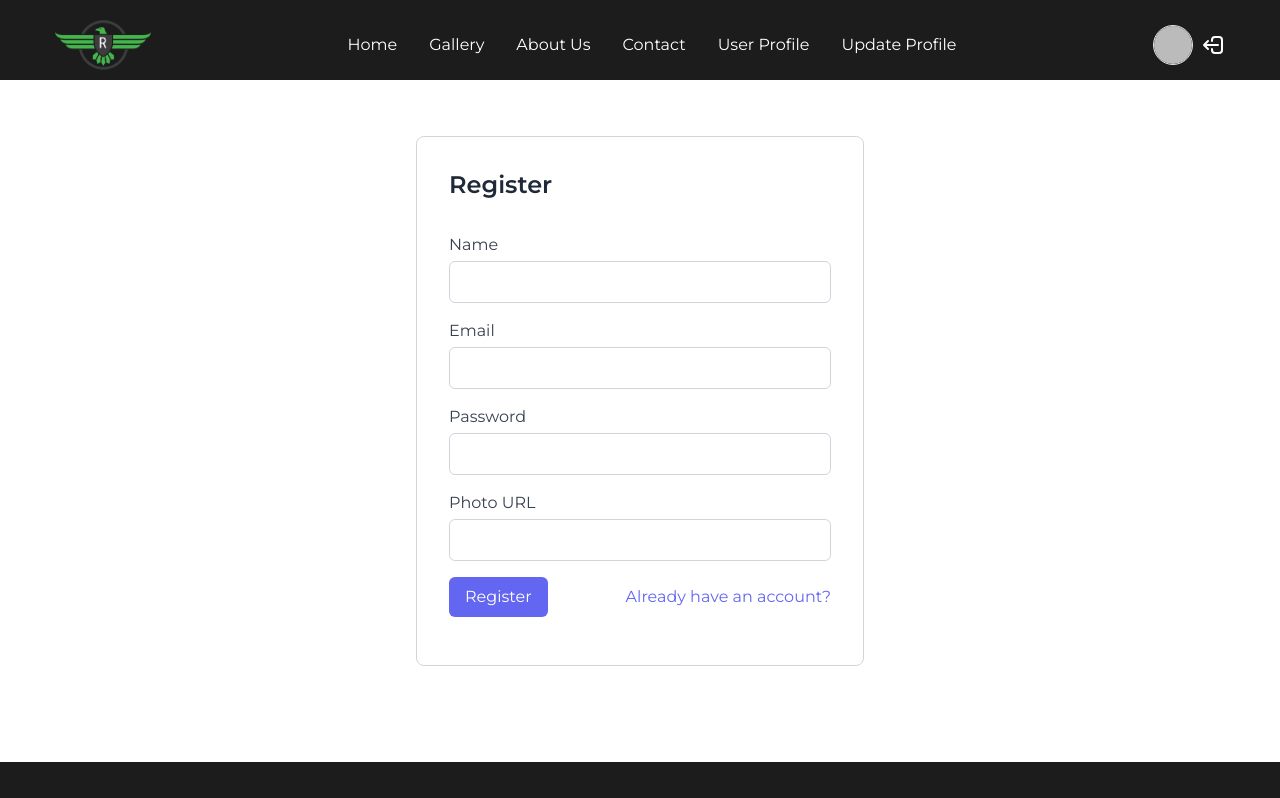
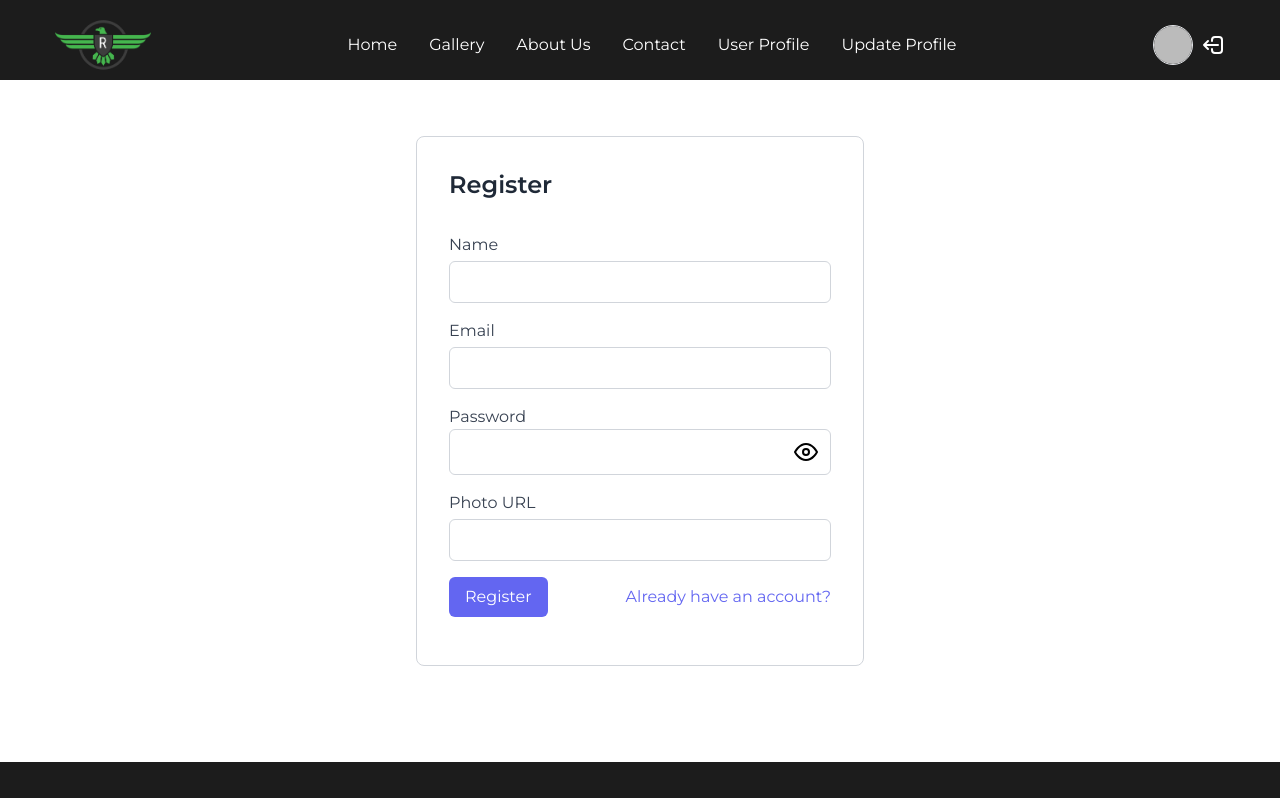
Before and after one commit to Suzon-ali/rent-me, a React (Vite) app: page /register in a window 1280 px wide. Shown: the top 798 px of the page. Built offline with nearby package versions, Linux system fonts and the light colour scheme; no server answers; sample sign-in values are in the browser's storage.

Commit message:
eye icon added

```diff
--- a/src/Pages/Login.jsx
+++ b/src/Pages/Login.jsx
@@ -1,14 +1,15 @@
 
-import { useContext } from "react";
+import { useContext, useState } from "react";
 import { Link, useNavigate } from "react-router-dom";
 import { AuthContext } from '../providers/AuthProvider';
-import Loading from "../utility/Loaders/Loading";
 import { Helmet } from "react-helmet";
+import toast from "react-hot-toast";
 
 function Login() {
 
-  const {signIn, user, loading, signInWithGoogle, signInWithGithub} = useContext(AuthContext);
+  const {signIn, signInWithGoogle, signInWithGithub} = useContext(AuthContext);
   const navigate = useNavigate();
+  const [lodingError, setLoginError] = useState('');
 
   const handleLogin = (e) => {
     e.preventDefault();
@@ -19,10 +20,11 @@ function Login() {
 
     signIn(email, password)
     .then(()=>{
-      navigate('/')
+      navigate('/');
+      toast.success("Logged in succesfully!");
     })
     .catch(error =>{
-      console.log(error)
+      setLoginError(error.message)
     })
 
   };
@@ -30,27 +32,21 @@ function Login() {
   const handleGoogleSignIn = () =>{
     signInWithGoogle()
     .then(()=>{
-      navigate('/')
+      navigate('/');
+      toast.success("Logged in succesfully!")
     })
-    .catch(error=>console.log(error))
+    .catch(error=>setLoginError(error.message))
   }
 
   const handleGithubSignIn = () =>{
     signInWithGithub()
     .then(()=>{
-      navigate('/')
+      navigate('/');
+      toast.success("Logged in succesfully!")
     })
     .catch(error =>  {
-      console.log(error)
+      setLoginError(error.message)
     })
-  }
-
-  if(loading){
-    return <Loading />
-  }
-
-  if(user){
-    navigate('/')
   }
 
 
@@ -75,6 +71,7 @@ function Login() {
             <button type="submit" className="bg-success/80 text-white px-4 py-2 rounded-md hover:bg-success focus:outline-none focus:bg-success">Login</button>
             <a href="#" className="text-indigo-500 hover:text-indigo-700">Forgot Password?</a>
           </div>
+          {lodingError && <p>{lodingError}</p>}
           <div className="flex justify-center items-center space-x-4">
             <button onClick={handleGoogleSignIn} type="button" className="bg-red-500 text-white px-4 py-2 rounded-md hover:bg-red-600 focus:outline-none focus:bg-red-600">Google</button>
             <button onClick={handleGithubSignIn} type="button" className="bg-gray-800 text-white px-4 py-2 rounded-md hover:bg-gray-900 focus:outline-none focus:bg-gray-900">GitHub</button>
--- a/src/Pages/Register.jsx
+++ b/src/Pages/Register.jsx
@@ -9,26 +9,27 @@ function Register() {
   const { createUser, user } = useContext(AuthContext);
   const navigate = useNavigate();
 
-  const [passwordError, setPasswordError] = useState('');
+  const [passwordError, setPasswordError] = useState("");
+  const [showPassword, setShowPassword] = useState(false);
 
   const handleRegister = (e) => {
     e.preventDefault();
 
     const form = new FormData(e.currentTarget);
-    const email = form.get('email');
-    const name = form.get('name');
-    const password = form.get('password');
-    const photoUrl = form.get('photoUrl');
+    const email = form.get("email");
+    const name = form.get("name");
+    const password = form.get("password");
+    const photoUrl = form.get("photoUrl");
 
     const passwordRegex = /^(?=.*[a-z])(?=.*[A-Z])(?=.*\d).{6,}$/;
     if (!passwordRegex.test(password)) {
       setPasswordError(
-        'Password must contain at least 6 characters, including one uppercase letter and one lowercase letter.'
+        "Password must contain at least 6 characters, including one uppercase letter and one lowercase letter."
       );
       return;
     }
 
-    setPasswordError('');
+    setPasswordError("");
 
     createUser(email, password)
       .then((result) => {
@@ -37,15 +38,21 @@ function Register() {
           photoURL: photoUrl,
         })
           .then(() => {
-            navigate('/');
-            toast.success('Registration successful!');
+            navigate("/");
+            toast.success("Registration successful!");
           })
-          .catch((error) => console.log(error));
+          .catch((error) => {
+            toast.success(error.message);
+          });
       })
       .catch((error) => {
         setPasswordError(error.message);
       });
   };
+
+  const handleShowPassword = () =>{
+    setShowPassword(!showPassword);
+  }
 
   return (
     <>
@@ -54,7 +61,9 @@ function Register() {
       </Helmet>
       <div className="flex justify-center items-center h-auto pt-10 mt-24">
         <div className="w-full max-w-md bg-white p-8 rounded-lg border border-gray-300">
-        <h2 className="text-2xl font-semibold text-gray-800 mb-8">Register</h2>
+          <h2 className="text-2xl font-semibold text-gray-800 mb-8">
+            Register
+          </h2>
           <form onSubmit={handleRegister}>
             <div className="mb-4">
               <label htmlFor="name" className="block text-gray-700">
@@ -84,13 +93,77 @@ function Register() {
               <label htmlFor="password" className="block text-gray-700">
                 Password
               </label>
+              <div className="flex gap-2 border border-gray-300 rounded-md ">
                 <input
-              type="password"
+                  type={showPassword ? "text" : 'password'}
                   id="password"
                   name="password"
-              className="mt-1 px-4 py-2 w-full border border-gray-300 rounded-md focus:outline-none focus:border-indigo-500"
+                  className="mt-1 px-4 py-2 w-full focus:outline-none focus:border-indigo-500 rounded-lg"
                   required
                 />
+
+                <span onClick={handleShowPassword} className="flex justify-center items-center mr-3 cursor-pointer">
+                  {showPassword ? (
+                    <svg
+                      xmlns="http://www.w3.org/2000/svg"
+                      width="25"
+                      height="25"
+                      viewBox="0 0 25 25"
+                      fill="none"
+                    >
+                      <g clipPath="url(#clip0_73_97)">
+                        <path
+                          d="M18.73 18.0377C17.0206 19.3407 14.9391 20.0625 12.79 20.0977C5.79004 20.0977 1.79004 12.0977 1.79004 12.0977C3.03393 9.77958 4.75917 7.75429 6.85004 6.15768M10.69 4.33768C11.3784 4.17656 12.0831 4.09602 12.79 4.09768C19.79 4.09768 23.79 12.0977 23.79 12.0977C23.183 13.2333 22.4591 14.3024 21.63 15.2877M14.91 14.2177C14.6354 14.5124 14.3042 14.7488 13.9362 14.9128C13.5682 15.0768 13.1709 15.1649 12.7681 15.172C12.3653 15.1792 11.9652 15.1051 11.5916 14.9542C11.2181 14.8033 10.8788 14.5787 10.5939 14.2938C10.309 14.009 10.0844 13.6696 9.93355 13.2961C9.78266 12.9225 9.70857 12.5224 9.71567 12.1196C9.72278 11.7168 9.81095 11.3195 9.97492 10.9515C10.1389 10.5835 10.3753 10.2523 10.67 9.97768"
+                          stroke="black"
+                          strokeWidth="2"
+                          strokeLinecap="round"
+                          strokeLinejoin="round"
+                        />
+                        <path
+                          d="M1.79004 1.09766L23.79 23.0977"
+                          stroke="black"
+                          strokeWidth="2"
+                          strokeLinecap="round"
+                          strokeLinejoin="round"
+                        />
+                      </g>
+                      <defs>
+                        <clipPath id="clip0_73_97">
+                          <rect
+                            width="24"
+                            height="24"
+                            fill="white"
+                            transform="translate(0.790039 0.0976562)"
+                          />
+                        </clipPath>
+                      </defs>
+                    </svg>
+                  ) : (
+                    <svg
+                      xmlns="http://www.w3.org/2000/svg"
+                      width="24"
+                      height="24"
+                      viewBox="0 0 24 24"
+                      fill="none"
+                    >
+                      <path
+                        d="M1 12C1 12 5 4 12 4C19 4 23 12 23 12C23 12 19 20 12 20C5 20 1 12 1 12Z"
+                        stroke="black"
+                        strokeWidth="2"
+                        strokeLinecap="round"
+                        strokeLinejoin="round"
+                      />
+                      <path
+                        d="M12 15C13.6569 15 15 13.6569 15 12C15 10.3431 13.6569 9 12 9C10.3431 9 9 10.3431 9 12C9 13.6569 10.3431 15 12 15Z"
+                        stroke="black"
+                        strokeWidth="2"
+                        strokeLinecap="round"
+                        strokeLinejoin="round"
+                      />
+                    </svg>
+                  )}
+                </span>
+              </div>
             </div>
             <div className="mb-4">
               <label htmlFor="photo" className="block text-gray-700">
@@ -110,7 +183,10 @@ function Register() {
               >
                 Register
               </button>
-            <Link to="/login" className="text-indigo-500 hover:text-indigo-700">
+              <Link
+                to="/login"
+                className="text-indigo-500 hover:text-indigo-700"
+              >
                 Already have an account?
               </Link>
             </div>
--- a/src/components/Navbar/Navbar.jsx
+++ b/src/components/Navbar/Navbar.jsx
@@ -3,6 +3,7 @@ import { Link, NavLink } from "react-router-dom";
 import "./Navbar.css";
 import logo from "../../assets/logo.png";
 import { AuthContext } from "../../providers/AuthProvider";
+import toast from "react-hot-toast";
 
 const privateNavItems = [
   {
@@ -39,7 +40,6 @@ const Navbar = () => {
   const [isMenuOpen, setIsMenuOpen] = useState(false);
   const { user, logOut } = useContext(AuthContext);
 
-  console.log(user);
 
   const handelMenu = () => {
     setIsMenuOpen(!isMenuOpen);
@@ -51,8 +51,12 @@ const Navbar = () => {
 
   const handleSignOut = () => {
     logOut()
-      .then()
-      .catch((error) => console.log(error));
+      .then(()=>{
+        toast.success("Logged Out");
+      })
+      .catch((error) => {
+        toast.success(error.message);
+      });
   };
 
   return (
```
Lines whose indentation alone changed are shown as unchanged.
